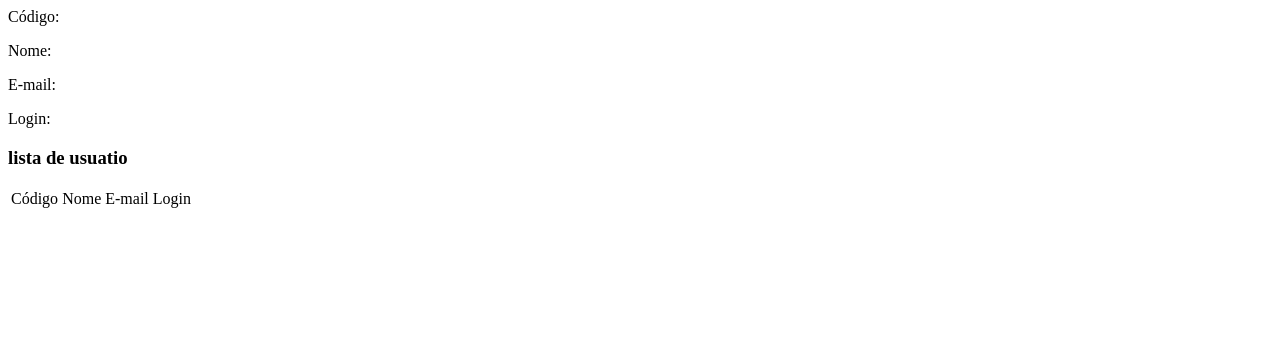
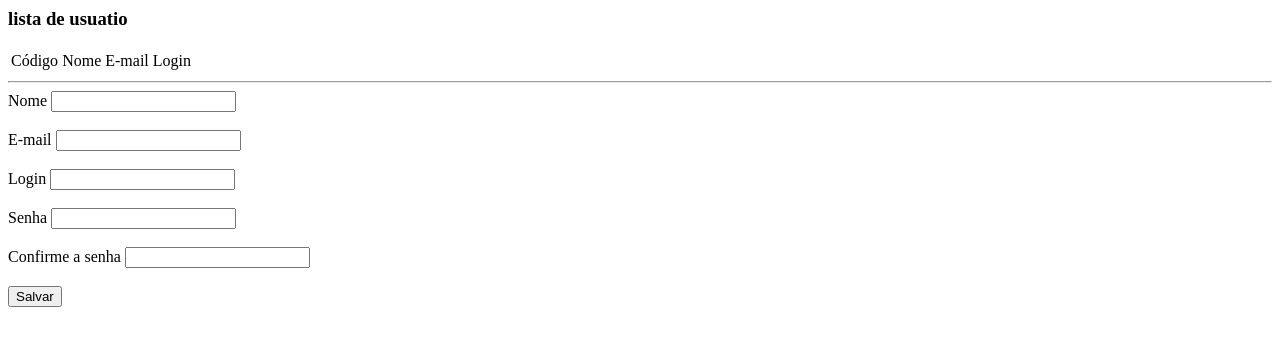
Before and after one commit to luanafariasbn/JS, a website: page public_html/index.html in a window 1280 px wide. Drawn offline with Linux system fonts and the light colour scheme.

Commit message:
Update index.html

```diff
--- a/public_html/index.html
+++ b/public_html/index.html
@@ -8,10 +8,10 @@
     </head>
     <body>
 
-        <p>Código: <span id="codigo"></span></p>
+                <!-- <p>Código: <span id="codigo"></span></p>
         <p>Nome: <span id="nome"></span></p>
         <p>E-mail: <span id="email"></span></p>
-        <p>Login: <span id="login"></span></p>
+        <p>Login: <span id="login"></span></p>-->
 
         <h3>lista de usuatio</h3>
         <table id="listaDeUsuarios">
@@ -26,5 +26,33 @@
     <tbody id="listaDeUsuarios"></tbody>
     </table>
 
+        <hr/>
+
+        <form action="" method="post" onsubmit="return validarUsuario('add')">
+
+            <label for="nome">Nome</label>
+            <input type="text" name="nome" id="nome"/>
+            <br/><br/>
+
+            <label for="email">E-mail</label>
+            <input type="email" name="email" id="email"/>
+            <br/><br/>
+
+            <label for="login">Login</label>
+            <input type="text" name="login" id="login"/>
+            <br/><br/>
+
+            <label for="senha">Senha</label>
+            <input type="password" name="senha" id="senha"/>
+            <br/><br/>
+
+            <label for="senhaValidar">Confirme a senha</label>
+            <input type="password" name="senhaValidar" id="senhaValidar"/>
+            <br/><br/>
+
+            <button type="submit">Salvar</button>
+
+        </form>
+
     </body>
 </html>
```
